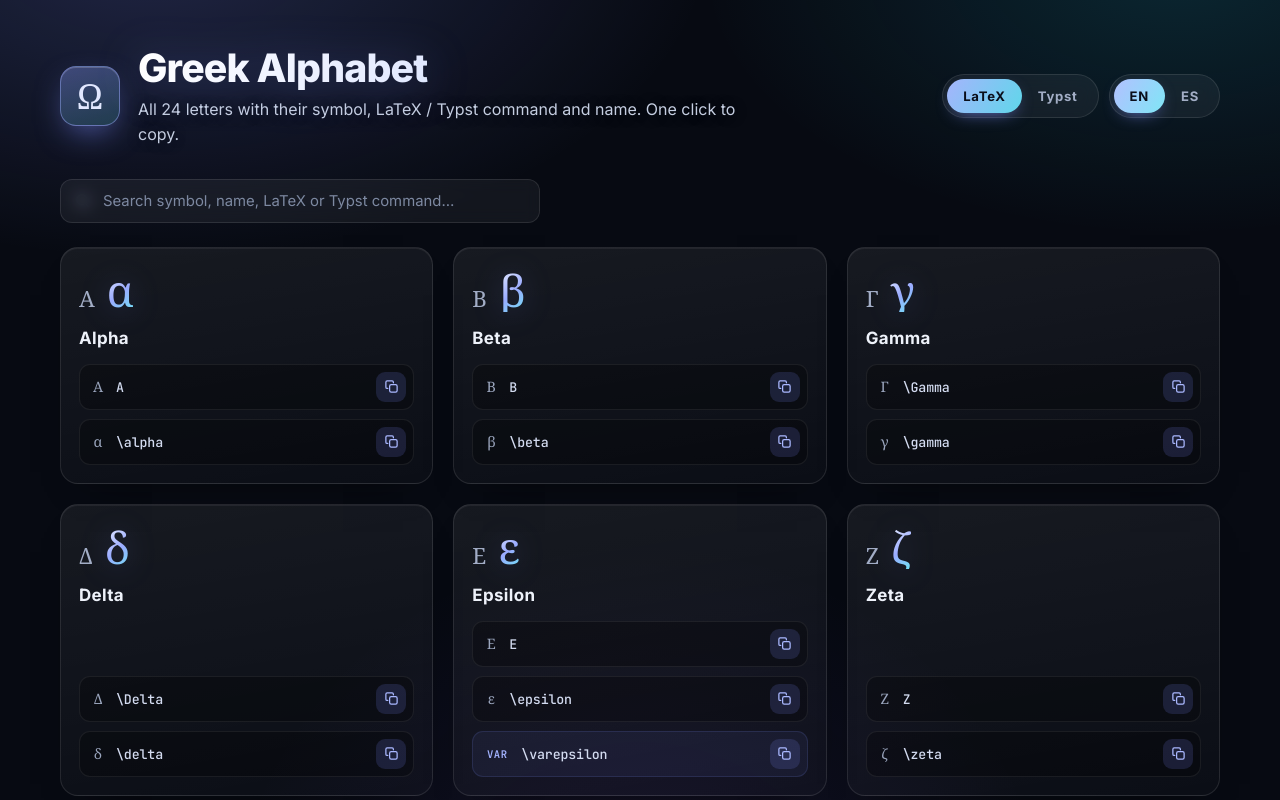
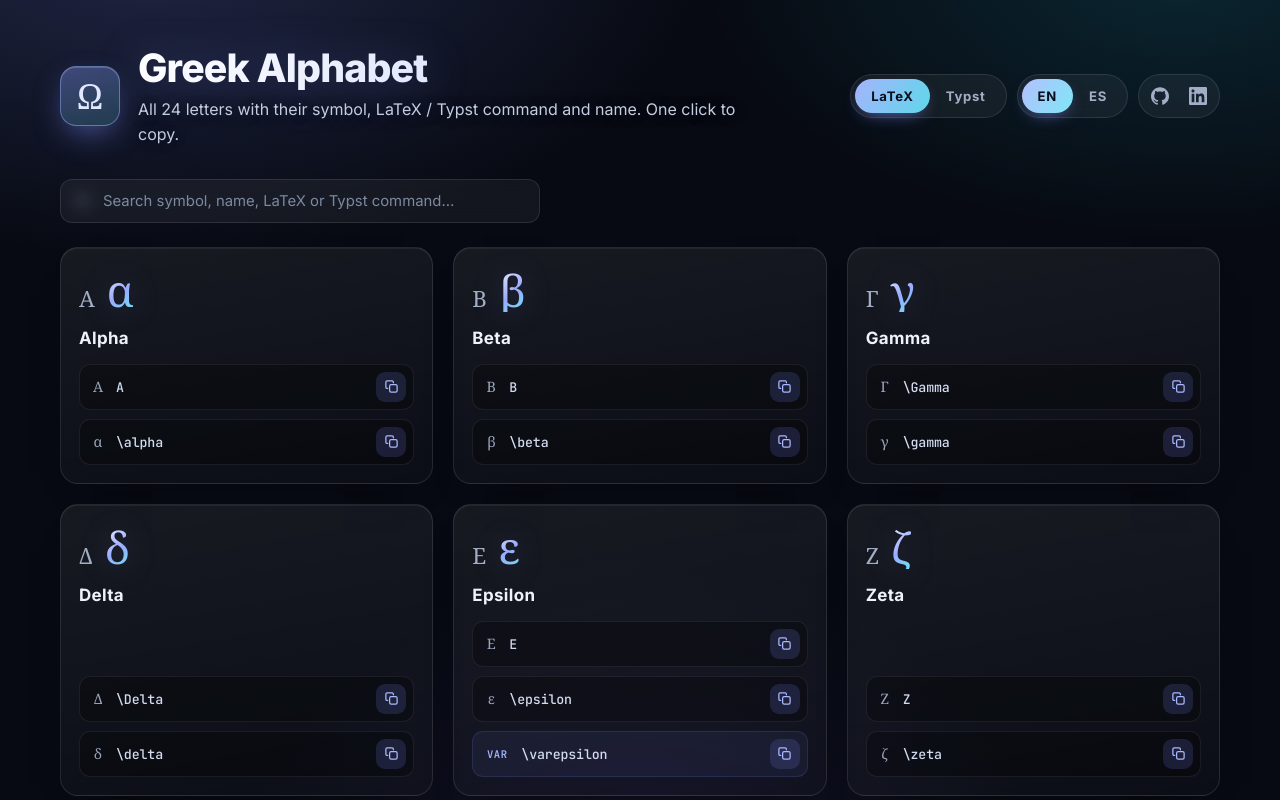
Before and after one commit to diegol117/greek-latex-typst, a plain HTML site: page index.html in a window 1280 px wide. Shown: the top 800 px of the page. Drawn offline with Linux system fonts and the light colour scheme.

Commit message:
Add files via upload

```diff
--- a/index.html
+++ b/index.html
@@ -78,6 +78,43 @@
 
   <style>
     /* ============ BASE ============ */
+
+    /* ============ SOCIAL LINKS ============ */
+.social {
+  display: inline-flex;
+  align-items: center;
+  gap: 4px;
+  padding: 4px;
+  border-radius: 999px;
+  background: var(--panel);
+  border: 1px solid var(--border);
+  backdrop-filter: blur(8px);
+  -webkit-backdrop-filter: blur(8px);
+}
+
+.social a {
+  width: 34px;
+  height: 34px;
+  display: grid;
+  place-items: center;
+  border-radius: 50%;
+  color: var(--muted);
+  text-decoration: none;
+  transition: color 0.2s ease, background 0.2s ease, transform 0.2s ease;
+}
+
+.social a:hover {
+  color: #ffffff;
+  background: rgba(124, 140, 255, 0.22);
+  transform: translateY(-1px);
+}
+
+.social a:focus-visible {
+  outline: 2px solid var(--accent-2);
+  outline-offset: 2px;
+}
+
+.social a svg { width: 18px; height: 18px; }
     *, *::before, *::after { box-sizing: border-box; }
 
     :root {
@@ -567,6 +604,24 @@
   <div class="seg-switch lang-switch" role="group" aria-label="Language / Idioma">
     <button type="button" class="seg-btn lang-btn active" data-lang="en" aria-pressed="true">EN</button>
     <button type="button" class="seg-btn lang-btn" data-lang="es" aria-pressed="false">ES</button>
+  </div>
+
+  <!-- Enlaces sociales -->
+  <div class="social" role="group" aria-label="Social links / Enlaces sociales">
+    <a href="https://github.com/diegol117/greek-latex-typst"
+       target="_blank" rel="noopener noreferrer"
+       aria-label="GitHub repository">
+      <svg viewBox="0 0 24 24" fill="currentColor" aria-hidden="true">
+        <path d="M12 .297c-6.63 0-12 5.373-12 12 0 5.303 3.438 9.8 8.205 11.385.6.113.82-.258.82-.577 0-.285-.01-1.04-.015-2.04-3.338.724-4.042-1.61-4.042-1.61C4.422 18.07 3.633 17.7 3.633 17.7c-1.087-.744.084-.729.084-.729 1.205.084 1.838 1.236 1.838 1.236 1.07 1.835 2.809 1.305 3.495.998.108-.776.417-1.305.76-1.605-2.665-.3-5.466-1.332-5.466-5.93 0-1.31.465-2.38 1.235-3.22-.135-.303-.54-1.523.105-3.176 0 0 1.005-.322 3.3 1.23.96-.267 1.98-.399 3-.405 1.02.006 2.04.138 3 .405 2.28-1.552 3.285-1.23 3.285-1.23.645 1.653.24 2.873.12 3.176.765.84 1.23 1.91 1.23 3.22 0 4.61-2.805 5.625-5.475 5.92.42.36.81 1.096.81 2.22 0 1.606-.015 2.896-.015 3.286 0 .315.21.69.825.57C20.565 22.092 24 17.592 24 12.297c0-6.627-5.373-12-12-12"/>
+      </svg>
+    </a>
+    <a href="https://www.linkedin.com/in/diegolinares117/"
+       target="_blank" rel="noopener noreferrer"
+       aria-label="LinkedIn profile">
+      <svg viewBox="0 0 24 24" fill="currentColor" aria-hidden="true">
+        <path d="M20.447 20.452h-3.554v-5.569c0-1.328-.027-3.037-1.852-3.037-1.853 0-2.136 1.445-2.136 2.939v5.667H9.351V9h3.414v1.561h.046c.477-.9 1.637-1.85 3.37-1.85 3.601 0 4.267 2.37 4.267 5.455v6.286zM5.337 7.433c-1.144 0-2.063-.926-2.063-2.065 0-1.138.92-2.063 2.063-2.063 1.14 0 2.064.925 2.064 2.063 0 1.139-.925 2.065-2.064 2.065zm1.782 13.019H3.555V9h3.564v11.452zM22.225 0H1.771C.792 0 0 .774 0 1.729v20.542C0 23.227.792 24 1.771 24h20.451C23.2 24 24 23.227 24 22.271V1.729C24 .774 23.2 0 22.222 0h.003z"/>
+      </svg>
+    </a>
   </div>
 </div>
     </header>
```
Lines whose indentation alone changed are shown as unchanged.
